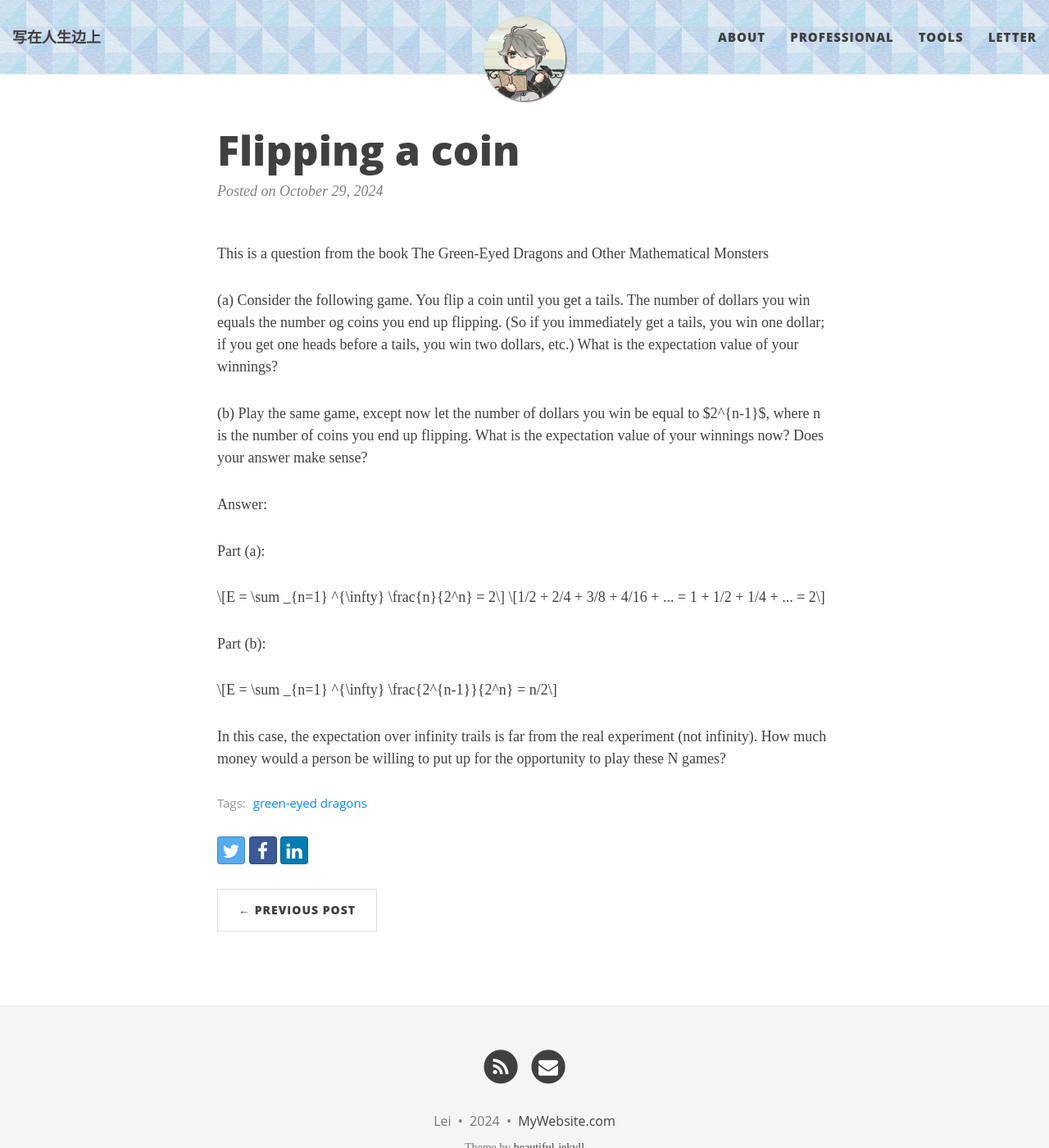
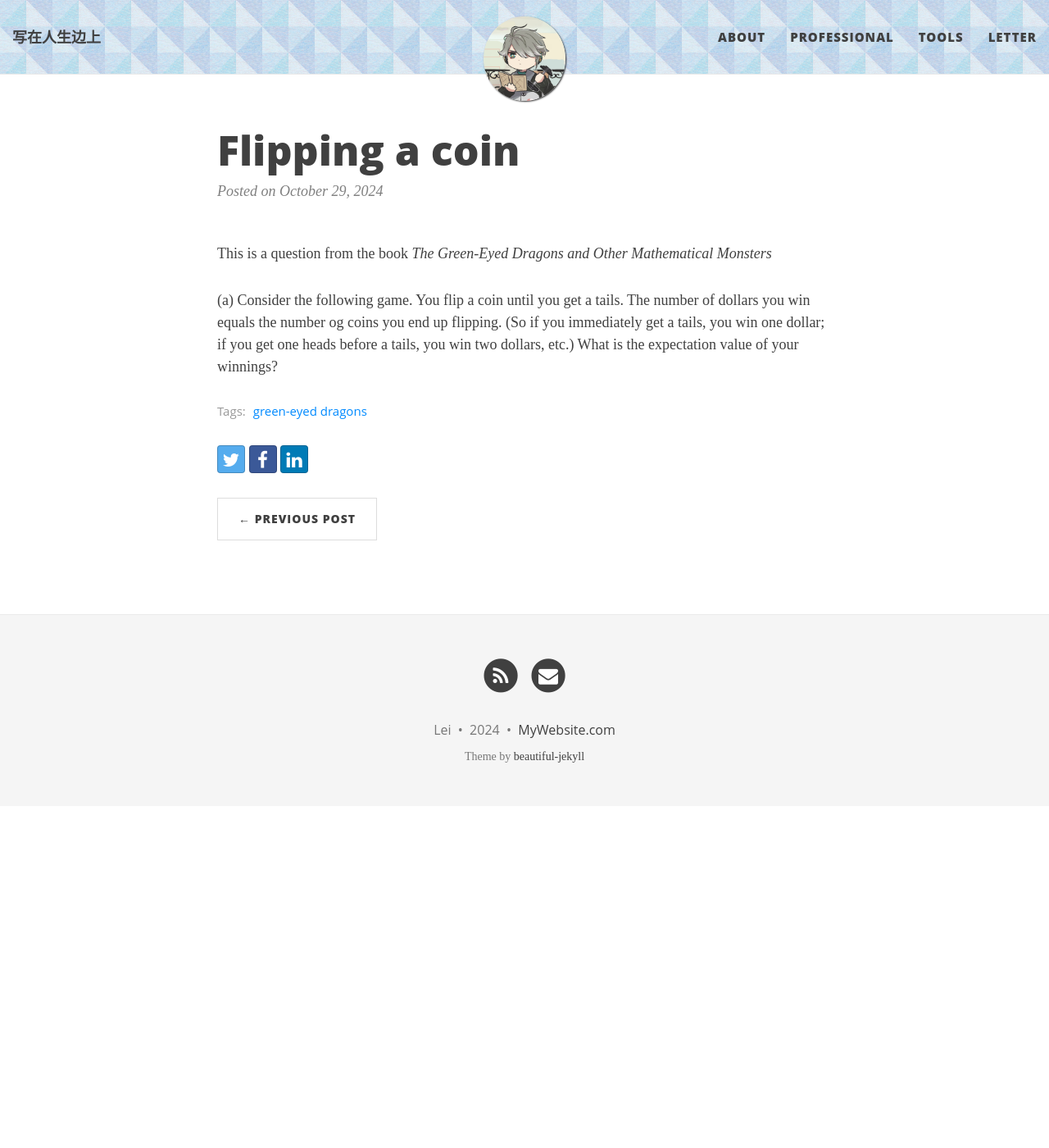
Before and after one commit to PlanetPolly/PlanetPolly.github.io, a Jekyll site: the page built from _posts/2024-10-29-flip-a-coin.md, in a window 1280 px wide and 1400 px high. Shown: the whole window at 82% size. Built offline with Jekyll 4.4.1, drawn with Linux system fonts in a browser that asks for light colours; nearby versions of some CDN libraries.

Commit message:
Update 2024-10-29-flip-a-coin.md

```diff
--- a/_posts/2024-10-29-flip-a-coin.md
+++ b/_posts/2024-10-29-flip-a-coin.md
@@ -5,22 +5,6 @@ tags: [green-eyed dragons]
 ---
 
 
-This is a question from the book The Green-Eyed Dragons and Other Mathematical Monsters
+This is a question from the book *The Green-Eyed Dragons and Other Mathematical Monsters*
 
 (a) Consider the following game. You flip a coin until you get a tails. The number of dollars you win equals the number og coins you end up flipping. (So if you immediately get a tails, you win one dollar; if you get one heads before a tails, you win two dollars, etc.) What is the expectation value of your winnings?
-
-(b) Play the same game, except now let the number of dollars you win be equal to $2^{n-1}$, where n is the number of coins you end up flipping. What is the expectation value of your winnings now? Does your answer make sense?
-
-Answer:
-
-Part (a):
-
-$$ E = \sum _{n=1} ^{\infty} \frac{n}{2^n} = 2$$
-
-$$ 1/2 + 2/4 + 3/8 + 4/16 + ... = 1 + 1/2 + 1/4 + ... = 2$$
-
-Part (b):
-
-$$ E = \sum _{n=1} ^{\infty} \frac{2^{n-1}}{2^n} = n/2$$
-
-In this case, the expectation over infinity trails is far from the real experiment (not infinity). How much money would a person be willing to put up for the opportunity to play these N games?
```
